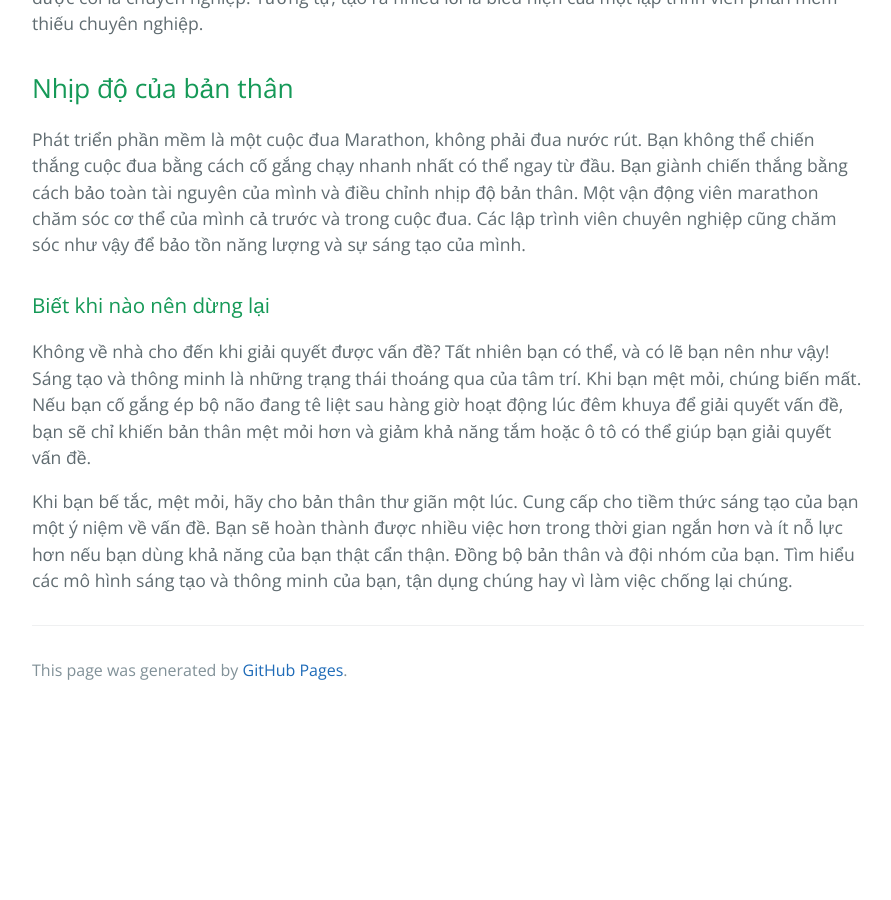
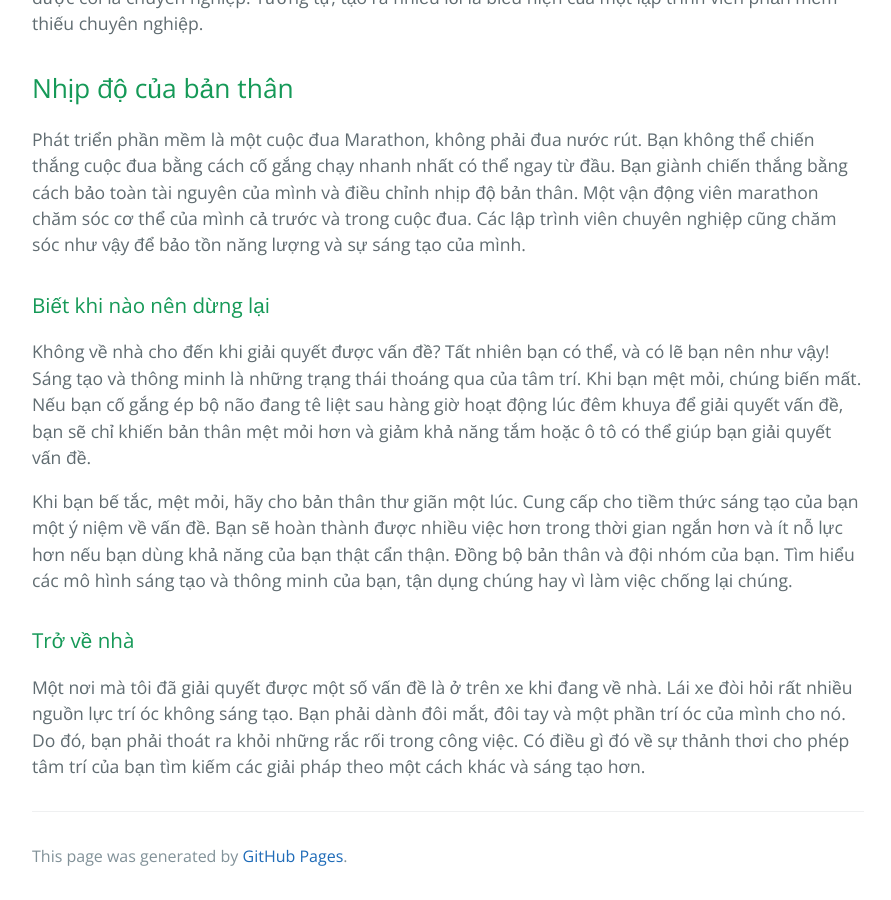
Before and after one commit to HaiBV/haibv.github.io, a Jekyll site: the page built from clean-coder/chapter-4-coding.md, in a window 1280 px wide and 900 px high, scrolled down 9957 px. Shown: the whole window, without its empty margins (192-1083 px from the left). Built offline with Jekyll 4.4.1, drawn with Linux system fonts in a browser that asks for light colours; our own code applies the rules of GitHub Pages for plain Markdown files; before the commit the page ends 10671 px from its top, so only the background shows below that.

Commit message:
Book - The Clean Coder - Chapter 4 - Coding

```diff
--- a/clean-coder/chapter-4-coding.md
+++ b/clean-coder/chapter-4-coding.md
@@ -195,3 +195,7 @@ Phát triển phần mềm là một cuộc đua Marathon, không phải đua n
 Không về nhà cho đến khi giải quyết được vấn đề? Tất nhiên bạn có thể, và có lẽ bạn nên như vậy! Sáng tạo và thông minh là những trạng thái thoáng qua của tâm trí. Khi bạn mệt mỏi, chúng biến mất. Nếu bạn cố gắng ép bộ não đang tê liệt sau hàng giờ hoạt động lúc đêm khuya để giải quyết vấn đề, bạn sẽ chỉ khiến bản thân mệt mỏi hơn và giảm khả năng tắm hoặc ô tô có thể giúp bạn giải quyết vấn đề.
 
 Khi bạn bế tắc, mệt mỏi, hãy cho bản thân thư giãn một lúc. Cung cấp cho tiềm thức sáng tạo của bạn một ý niệm về vấn đề. Bạn sẽ hoàn thành được nhiều việc hơn trong thời gian ngắn hơn và ít nỗ lực hơn nếu bạn dùng khả năng của bạn thật cẩn thận. Đồng bộ bản thân và đội nhóm của bạn. Tìm hiểu các mô hình sáng tạo và thông minh của bạn, tận dụng chúng hay vì làm việc chống lại chúng.
+
+### Trở về nhà
+
+Một nơi mà tôi đã giải quyết được một số vấn đề là ở trên xe khi đang về nhà. Lái xe đòi hỏi rất nhiều nguồn lực trí óc không sáng tạo. Bạn phải dành đôi mắt, đôi tay và một phần trí óc của mình cho nó. Do đó, bạn phải thoát ra khỏi những rắc rối trong công việc. Có điều gì đó về sự thảnh thơi cho phép tâm trí của bạn tìm kiếm các giải pháp theo một cách khác và sáng tạo hơn.
```
